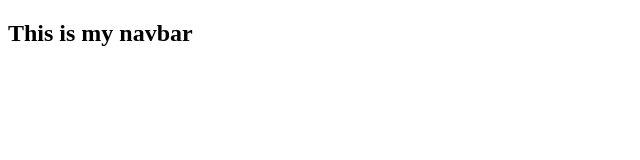
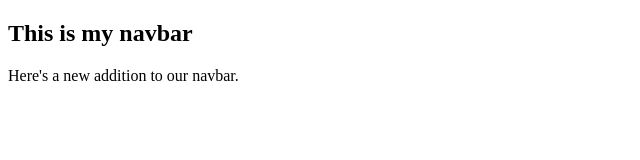
Before and after one commit to philliploy/projectone, a plain HTML site: page index.html in a window 1280 px wide. Shown: the whole page, without its empty margins (0-640 px from the left). Drawn offline with Linux system fonts and the light colour scheme.

Commit message:
added p-tag to navbar

```diff
--- a/index.html
+++ b/index.html
@@ -8,6 +8,7 @@
 <body>
   <nav>
     <h1>This is my navbar</h1>
+    <p>Here's a new addition to our navbar.</p>
   </nav>
 
 
```
